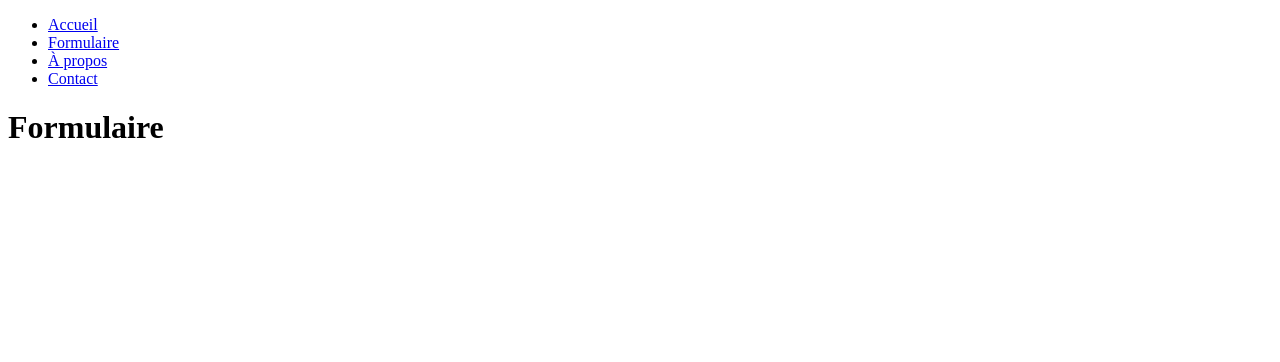
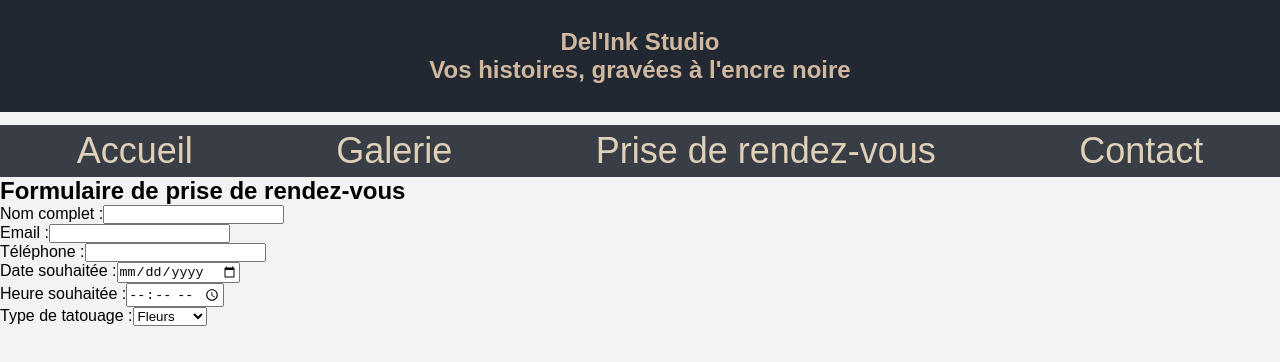
Before and after one commit to BouchartLaurine/React-Delinkstudio, a React (Vite) app: page /form in a window 1280 px wide. Shown: the top 362 px of the page. Built offline with nearby package versions, Linux system fonts and the light colour scheme; a web font is replaced by a local one.

Commit message:
add style header

```diff
--- a/src/App.jsx
+++ b/src/App.jsx
@@ -1,4 +1,6 @@
 import { BrowserRouter, Route, Routes } from "react-router-dom";
+import "../styles/index.scss";
+
 import Navbar from "./components/Navbar";
 import Contact from "./page/Contact";
 import Formulaire from "./page/Formulaire";
--- a/src/components/Navbar.jsx
+++ b/src/components/Navbar.jsx
@@ -4,11 +4,15 @@ import { Link } from 'react-router-dom';
 const Navbar = () => {
   return (
     <nav className="navbar">
+      <div className='bg-header' >
+        <h1>Del'Ink Studio</h1>
+        <h2>Vos histoires, gravées à l'encre noire</h2>
+      </div>
       <div className="navbar-logo"></div>
       <ul className="navbar-links">
         <li><Link to="/">Accueil</Link></li>
-        <li><Link to="/formulaire">Formulaire</Link></li>
-        <li><Link to="/apropos">À propos</Link></li>
+        <li><Link to="/galerie">Galerie</Link></li>
+        <li><Link to="/form">Prise de rendez-vous</Link></li>
         <li><Link to="/contact">Contact</Link></li>
       </ul>
     </nav>
--- a/src/page/Formulaire.jsx
+++ b/src/page/Formulaire.jsx
@@ -1,11 +1,91 @@
+import { useState } from "react";
 
 const Formulaire = () => {
+  const [firstname, setFirstname] = useState("");
+  const [email, setEmail] = useState("");
+  const [phone, setPhone] = useState("");
+  const [date, setDate] = useState("");
+  const [time, setTime] = useState("");
+  const [tattooType, setTattooType] = useState("fleurs");
+
   return (
     <div>
-      <h1>Formulaire</h1>
+
+      <form className="rdv" >
+        <h2>Formulaire de prise de rendez-vous</h2>
+        <div>
+          <label htmlFor="firstname">Nom complet :</label>
+          <input
+            type="text"
+            id="firstname"
+            name="firstname"
+            value={firstname}
+            onChange={(e) => setFirstname(e.target.value)}
+          />
+        </div>
+
+        <div>
+          <label htmlFor="email">Email :</label>
+          <input
+            type="email"
+            id="email"
+            name="email"
+            value={email}
+            onChange={(e) => setEmail(e.target.value)}
+          />
+        </div>
+
+        <div>
+          <label htmlFor="phone">Téléphone :</label>
+          <input
+            type="tel"
+            id="phone"
+            name="phone"
+            value={phone}
+            onChange={(e) => setPhone(e.target.value)}
+          />
+        </div>
+
+        <div>
+          <label htmlFor="date">Date souhaitée :</label>
+          <input
+            type="date"
+            id="date"
+            name="date"
+            value={date}
+            onChange={(e) => setDate(e.target.value)}
+          />
+        </div>
+
+        <div>
+          <label htmlFor="time">Heure souhaitée :</label>
+          <input
+            type="time"
+            id="time"
+            name="time"
+            min="10:00"
+            max="19:00"
+            value={time}
+            onChange={(e) => setTime(e.target.value)}
+          />
+        </div>
+
+        <div>
+          <label htmlFor="tattooType">Type de tatouage :</label>
+          <select
+            id="tattooType"
+            name="tattooType"
+            value={tattooType}
+            onChange={(e) => setTattooType(e.target.value)}
+          >
+            <option value="fleurs">Fleurs</option>
+            <option value="portrait">Portrait</option>
+            <option value="animaux">Animaux</option>
+          </select>
+        </div>
+      </form>
     </div>
   );
 };
 
-
 export default Formulaire;
--- a/styles/components/_navigation.scss
+++ b/styles/components/_navigation.scss
@@ -1,50 +1,46 @@
-.navigation {
-  ul {
+.nabvar h1 {
+  color: #D0B8A0;
+  font-size: 40px;
+  margin-top: 13px;
+h2 {
+  color: #DFD0B8;
+  font-size: 36px;
+  margin-top: -2%;
+}
+}
+
+
+
+.bg-header {
+  background-color: #222831;
+  height: 112px;
+  display: flex;
+  flex-direction: column;
+  align-items: center;
+  color: #D0B8A0;
+  justify-content: center;
+
+}
+
+
+/* .logo-studio img{
+  display: flex;
+  position: relative;
+  z-index: 10;
+} */
+  /* <-- ------Header ↑--------------- --> */
+
+  nav ul {
+    margin-top: 1%;
     display: flex;
-    margin: 30px;
+    justify-content: space-around;
+    list-style: none;
+    background-color: #393E46;
+    padding: 5px;
+  }
 
-    a {
-      text-decoration: none;
-      padding: 10px;
-
-      li {
-        color: $color-1;
-        transition: 0.2s;
-        cursor: pointer;
-
-        &:hover {
-          color: $color-3;
-        }
-      }
-    }
-
-    .nav-active {
-      position: relative;
-
-      &::after {
-        content: "";
-        height: 4px;
-        width: 0;
-        background: $color-1;
-        position: absolute;
-        border-radius: 10px;
-        bottom: 0px;
-        left: 50%;
-        transform: translateX(-50%);
-        -webkit-animation: anim 0.3s ease forwards;
-        animation: anim 0.6s ease forwards;
-
-        @-webkit-keyframes anim {
-          to {
-            width: 100%;
-          }
-        }
-        @keyframes anim {
-          to {
-            width: 100%;
-          }
-        }
-      }
-    }
+  nav li a{
+    font-size: 36px;
+    color: #DFD0B8;
+     text-decoration: none;
   }
-}
--- /dev/null
+++ b/styles/pages/styleForm.css
@@ -0,0 +1,2 @@
+
+/*# sourceMappingURL=styleForm.css.map */
--- /dev/null
+++ b/styles/pages/styleForm.min.css
@@ -0,0 +1,2 @@
+
+/*# sourceMappingURL=styleForm.min.css.map */
```
Also changed, not shown: styles/pages/styleForm.scss (added), 2 other files (tests, documents, lock files or other folders).
